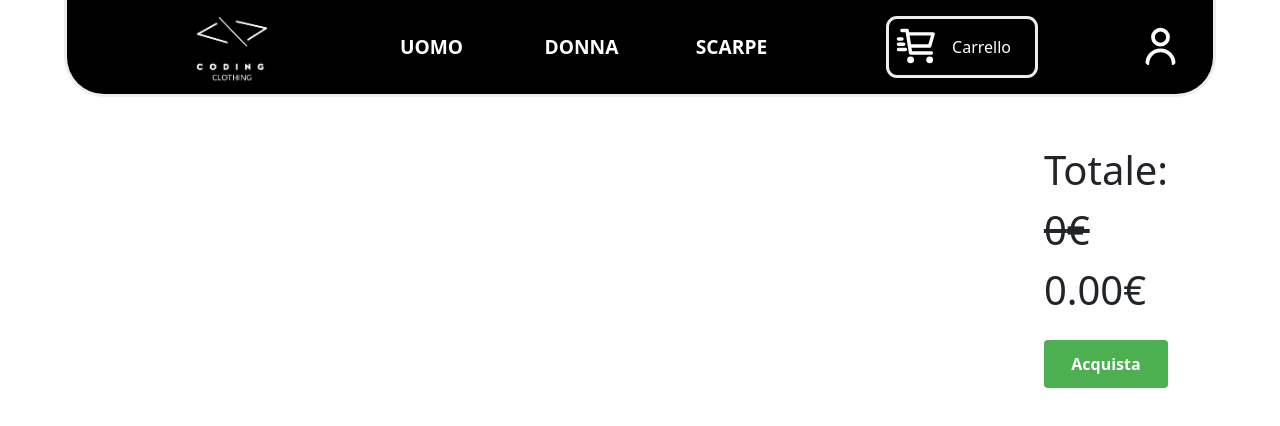
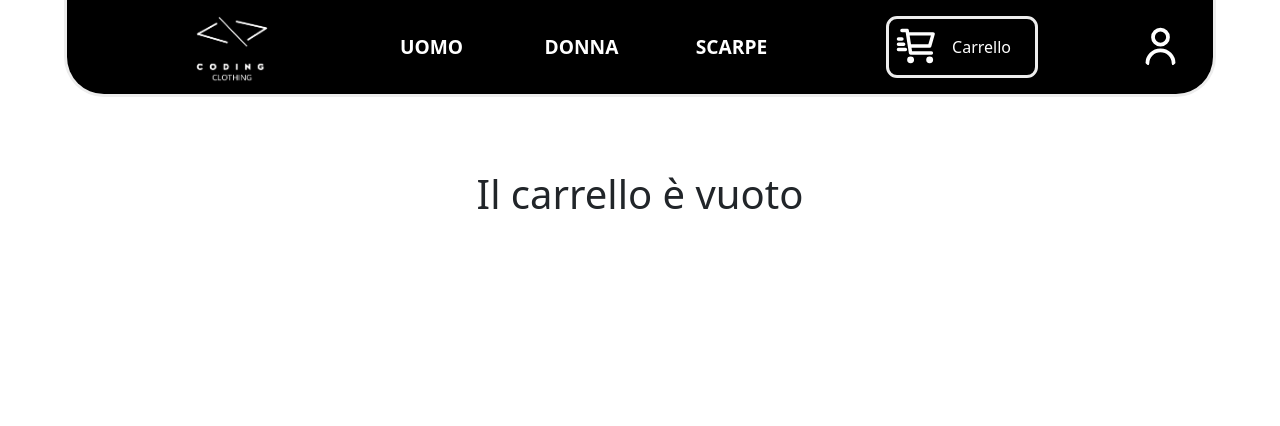
Before and after one commit to develhope-team-projects/fs16_it_team3, a React (Vite) app: page /carrello in a window 1280 px wide. Shown: the top 426 px of the page. Built offline with nearby package versions, Linux system fonts and the light colour scheme.

Commit message:
added empty cart

```diff
--- a/src/components/CartPage.jsx
+++ b/src/components/CartPage.jsx
@@ -20,7 +20,9 @@ export function CartPage({cart, setCart}) {
     };
     return (
         <div>
-
+            <div className="cart-empty">
+                {cart.length === 0 && <h1>Il carrello è vuoto</h1>}
+            </div>
             <div className="cart-container">
 
                 <div className="cart-elements">
@@ -49,15 +51,16 @@ export function CartPage({cart, setCart}) {
                             ))}
                 </div>
 
-                <div className="cart-checkout">
-
-                    <div >Totale: <div className="old-price">{cart.reduce((acc, item) => acc + parseFloat(item.prevPrice.replace(/[^\d.-]/g, ''))  * item.quantity, 0)}€</div> {cart.reduce((acc, item) => acc + parseFloat(item.price.replace(',', '.')) * item.quantity, 0).toFixed(2)}€</div>
-                    <button>Acquista</button>
-
-                    <p>
-
-                    </p>
+            {cart.length > 0 ? (
+            <div className="cart-checkout">
+                <div>
+                    Totale: <div className="old-price">{cart.reduce((acc, item) => acc + parseFloat(item.prevPrice.replace(/[^\d.-]/g, '')) * item.quantity, 0)}€</div>{" "}
+                    {cart.reduce((acc, item) => acc + parseFloat(item.price.replace(',', '.')) * item.quantity, 0).toFixed(2)}€
                 </div>
+                <button>Acquista</button>
+                <p></p>
+                </div>
+                ) : null}
             </div>
 
         </div>
--- a/src/style/Cart.css
+++ b/src/style/Cart.css
@@ -77,3 +77,9 @@
   .delete:hover{
     fill: red;
   }
+
+  .cart-empty{
+    text-align: center;
+    font-size: 80px;
+    margin-top: 170px;
+  }
```
